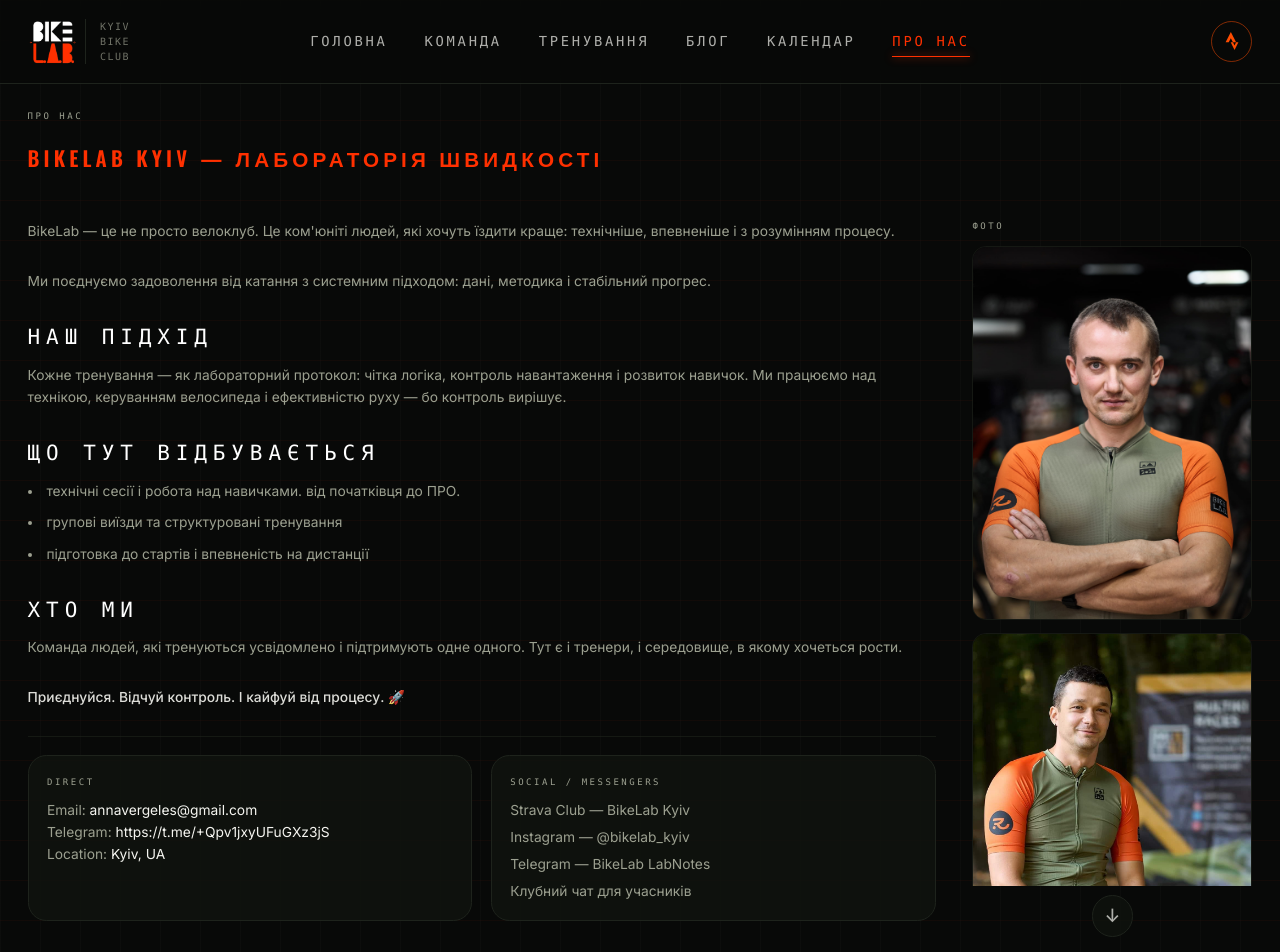
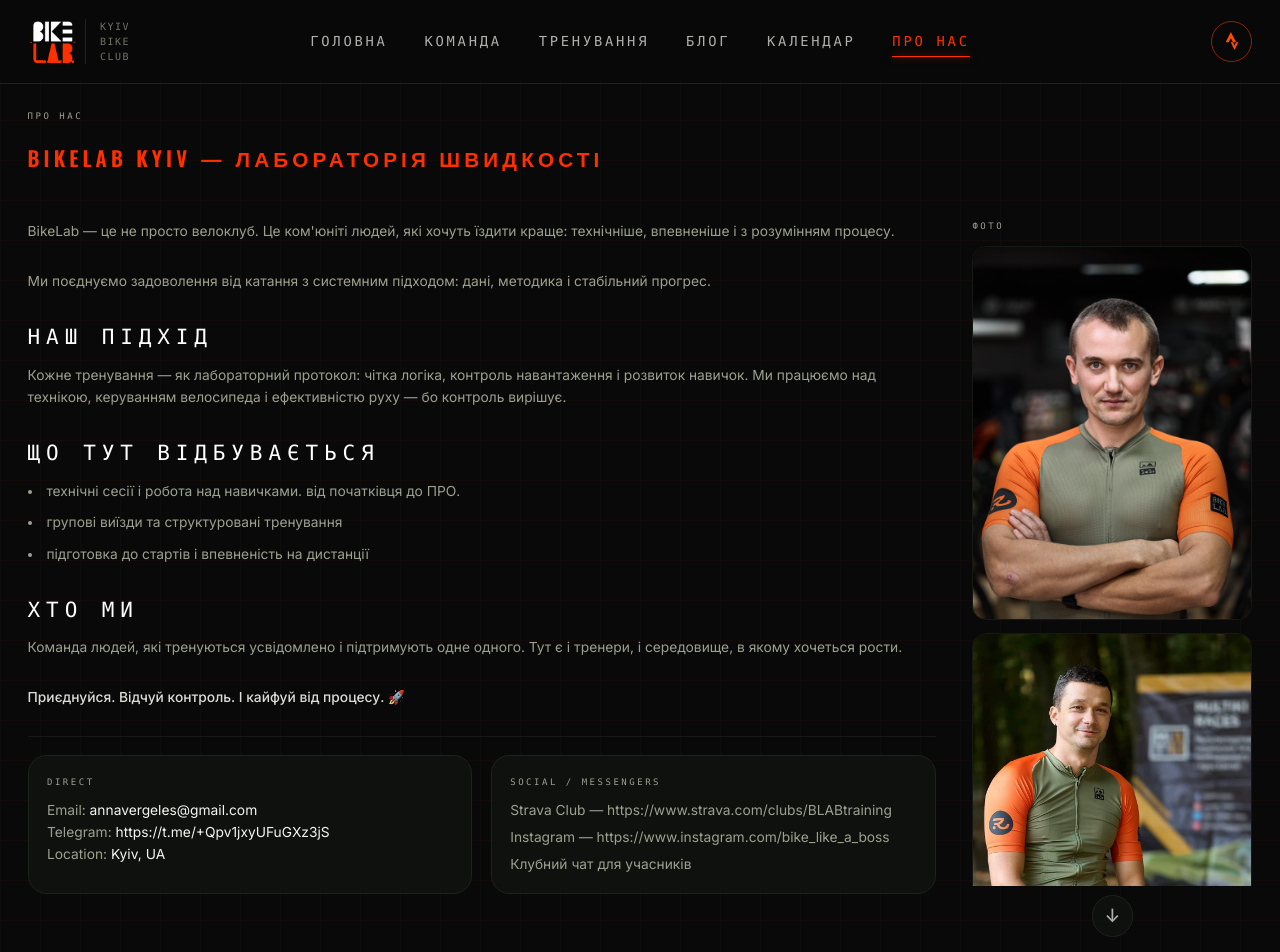
Before and after one commit to VasileAdicto/bikelab-site, a Next.js app: page /contacts in a window 1280 px wide. Shown: the top 952 px of the page. Built offline with nearby package versions, Linux system fonts and the light colour scheme.

Commit message:
Update contact links in AboutPage component to include direct URLs for Strava Club, Instagram, and Telegram chat.

```diff
--- a/src/app/contacts/page.tsx
+++ b/src/app/contacts/page.tsx
@@ -87,21 +87,26 @@ export default function AboutPage() {
                     rel="noopener noreferrer"
                     className="hover:text-accent transition-colors"
                   >
-                    Strava Club — BikeLab Kyiv
+                    Strava Club — https://www.strava.com/clubs/BLABtraining
                   </a>
                 </li>
                 <li>
-                  <a href="#" className="hover:text-accent transition-colors">
-                    Instagram — @bikelab_kyiv
+                  <a
+                    href="https://www.instagram.com/bike_like_a_boss"
+                    target="_blank"
+                    rel="noopener noreferrer"
+                    className="hover:text-accent transition-colors"
+                  >
+                    Instagram — https://www.instagram.com/bike_like_a_boss
                   </a>
                 </li>
                 <li>
-                  <a href="#" className="hover:text-accent transition-colors">
-                    Telegram — BikeLab LabNotes
-                  </a>
-                </li>
-                <li>
-                  <a href="#" className="hover:text-accent transition-colors">
+                  <a
+                    href="https://t.me/+Qpv1jxyUFuGXz3jS"
+                    target="_blank"
+                    rel="noopener noreferrer"
+                    className="hover:text-accent transition-colors"
+                  >
                     Клубний чат для учасників
                   </a>
                 </li>
```
